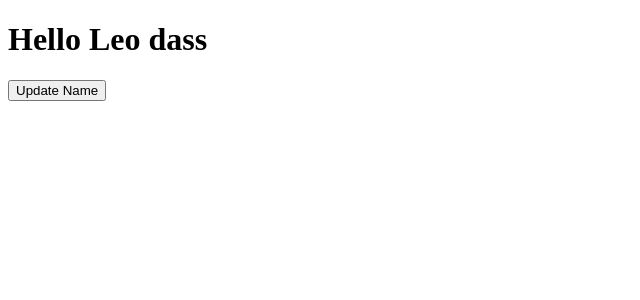
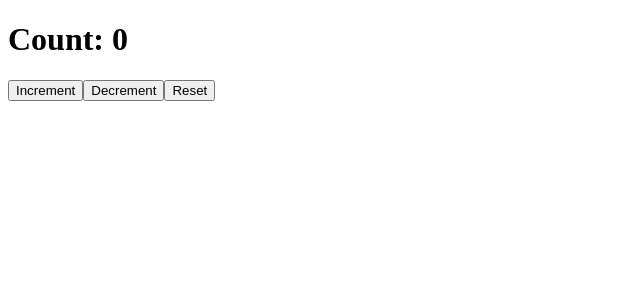
Before and after one commit to Gowtham-Mani-24/React-class, a React (Vite) app: page / in a window 1280 px wide. Shown: the top 300 px of the page, without its empty margins (0-640 px from the left). Built offline with nearby package versions, Linux system fonts and the light colour scheme.

Commit message:
added counter with inc,dec,reset

```diff
--- a/src/App.jsx
+++ b/src/App.jsx
@@ -4,19 +4,28 @@ export class App extends Component {
  constructor () {
   super(); // calling th e parent constructor
   this.state = {
-    name:"Leo dass"
+    count:0
   }
   }
 
-    handleClick = () => {
-      // should not mutate the state directly
-    //this.state.name = 'Harold'
+  incClick = () => {
     this.setState({
-      name:'harold dass'
+      count: this.state.count + 1
     })
     console.log(this.state);
   }
 
+  decClick = () => {
+    this.setState({
+      count:this.state.count -1
+    })
+  }
+
+  resClick = () => {
+    this.setState({
+      count:0
+    })
+  }
 
   render() {
     console.log(this.state);
@@ -24,8 +33,10 @@ export class App extends Component {
 
     return (
       <div>
-        <h1>Hello {this.state.name}</h1>
-        <button onClick={this.handleClick}>Update Name</button>
+        <h1>Count: {this.state.count}</h1>
+        <button onClick={this.incClick}>Increment</button>
+        <button onClick={this.decClick}>Decrement</button>
+        <button onClick={this.resClick}>Reset</button>
       </div>
     )
   }
```
